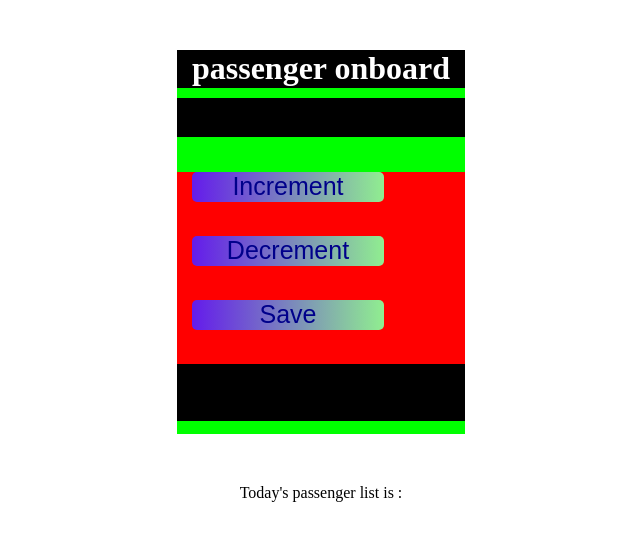
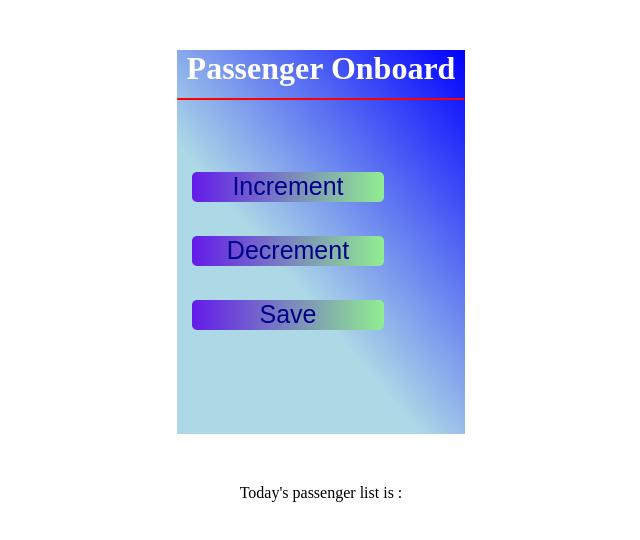
Before and after one commit to Arnab199923/passenger, a plain HTML site: page index.html in a window 1280 px wide. Shown: the whole page, without its empty margins (319-959 px from the left). Drawn offline with Linux system fonts and the light colour scheme.

Commit message:
style changed

```diff
--- a/index.html
+++ b/index.html
@@ -12,7 +12,7 @@
     <div class="main">
         <div class="container">
             <div class="head">
-                <h1>passenger onboard</h1>
+                <h1>Passenger Onboard</h1>
             </div>
 
             <div class="counting">
--- a/script.js
+++ b/script.js
@@ -17,7 +17,6 @@ function decrement(){
     count--
     document.querySelector('h2').innerText=count
     document.querySelector('span').innerHTML='decremented'
-    console.log("clicked");
     if(count<10){
         document.getElementById("off").disabled= false;
     }
@@ -27,4 +26,5 @@ function save(){
     let counter = count + '-'
    let list= document.querySelector('p')
    list.innerText +=counter
+
 }
--- a/style.css
+++ b/style.css
@@ -24,7 +24,7 @@ button{
 }
 
 button:hover{
-    transform: scale(1.05);
+    transform: scale(1.02);
 }
 .main{
     height: 4in;
@@ -35,7 +35,7 @@ button:hover{
 .main .container{
     height: 100%;
     width: 100%;
-    background: lime;
+    background: linear-gradient(50deg, lightblue 40%, blue 100%);
     /* display: flex;
     justify-content: center; */
 }
@@ -43,34 +43,33 @@ button:hover{
 .container .head{
     height: 10%;
     width: 100%;
-    background: #000;
 }
 .container .counting{
     height: 10%;
     width: 100%;
     margin-top: 10px;
-    background: #000;
 }
-
+.counting h2{
+    border: 1px solid red;
+    border-radius: 12px;
+}
 .container .btns{
     height: 50%;
     width: 100%;
     margin-top: 35px;
     display: flex;
     flex-wrap: wrap;
-    background: red;
 }
 
 .container .text{
     height: 15%;
     width: 100%;
-    background: #000;
     display: flex;
     justify-content: center;
 }
 
 .text span{
-    color: white;
+    color: rgb(0, 104, 17);
     text-align: center;
     font-size: 23px;
     text-transform: uppercase;
```
